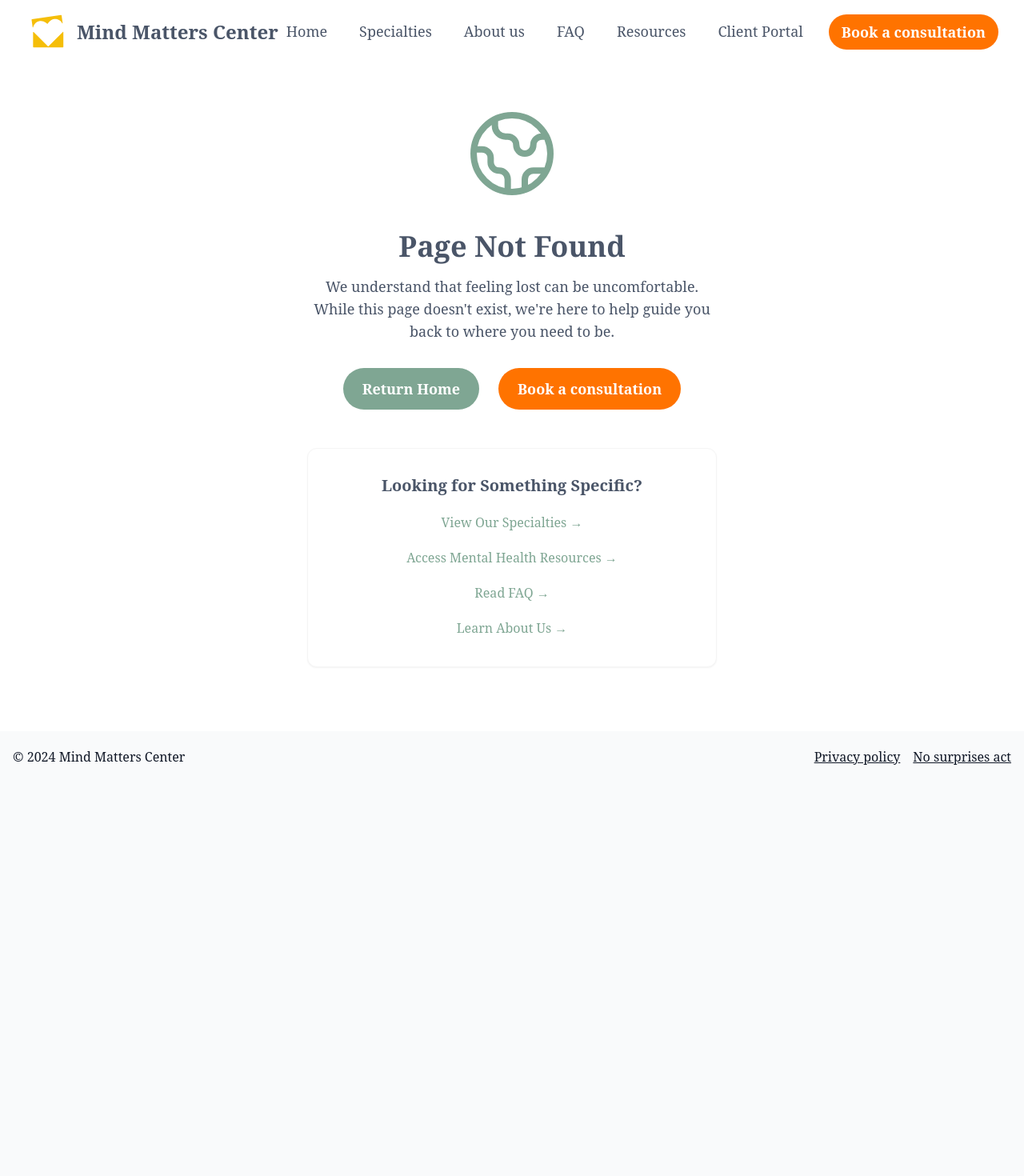
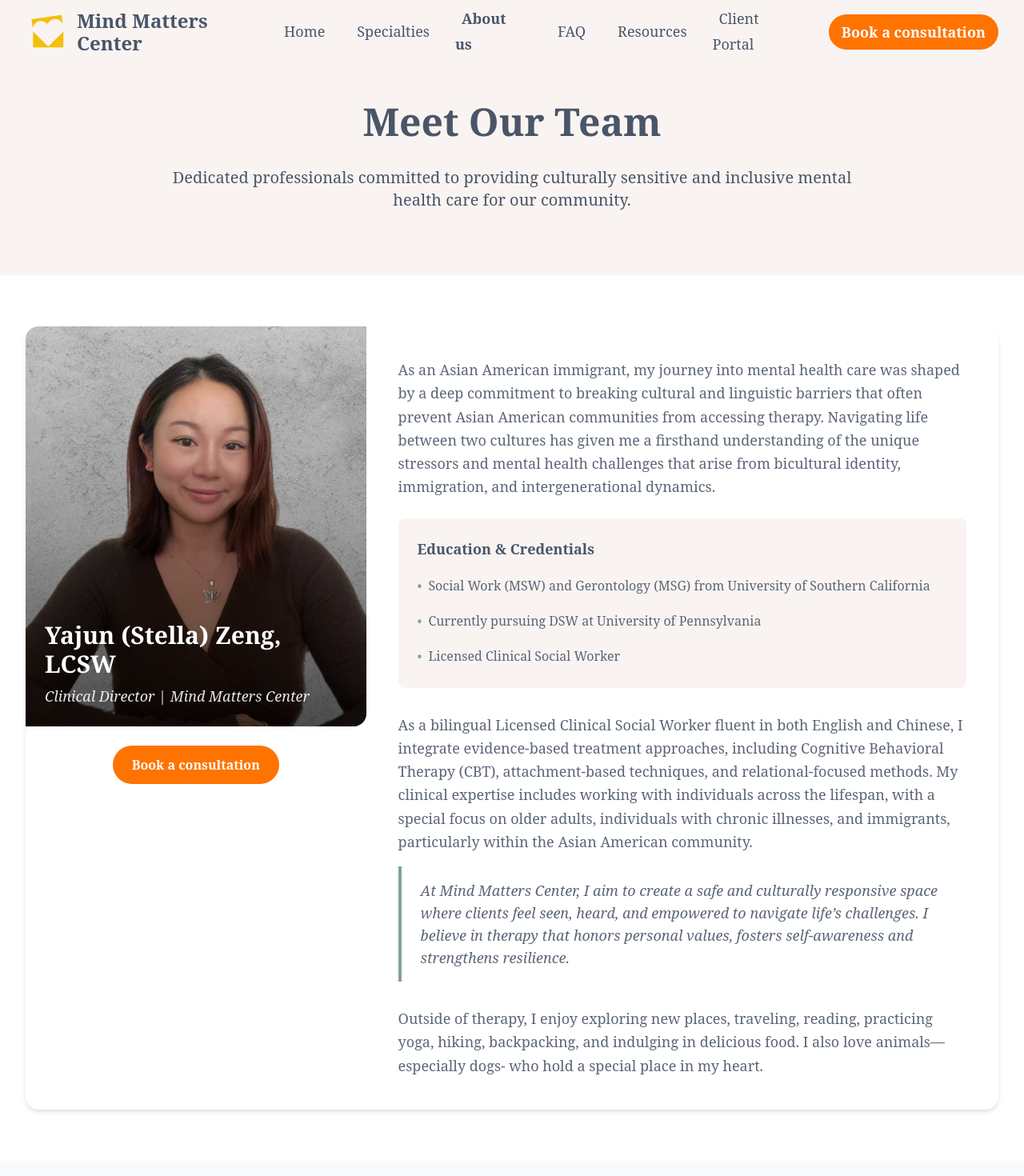
Before and after one commit to SravanthiSinha/mmc, a React (Vite) app: page /mmc/our-team in a window 1280 px wide. Shown: the top 1470 px of the page at 80% size. Before the commit the page ends 978 px from the top, so only its background shows below. Built offline with nearby package versions, Linux system fonts and the light colour scheme; a web font is replaced by a local one.

Commit message:
added our team page

```diff
--- a/src/App.jsx
+++ b/src/App.jsx
@@ -12,6 +12,7 @@ import RelationshipCounseling from './pages/Relationship-Counselling';
 import FamilyCulturalDynamics from './pages/Family-Culture-Dynamic';
 import StressBurnout from './pages/Stress-BurnOut';
 import PrivacyPolicy from './pages/PrivacyPolicy';
+import OurTeam from './pages/OurTeam';
 import NotFound from './pages/NotFound';
 
 const App = () => {
@@ -22,6 +23,7 @@ const App = () => {
         <Routes>
           <Route path="/" element={<Home />} />
           <Route path="/about" element={<About />} />
+          <Route path="/our-team" element={<OurTeam />} />
           <Route path="/faq" element={<Faq />} />
           <Route path="/resources" element={<Resources />} />
           <Route path="/specialties" element={<Specialties />} />
--- a/src/components/Layout/Navbar.jsx
+++ b/src/components/Layout/Navbar.jsx
@@ -48,7 +48,11 @@ const Navbar = () => {
         { path: '/stress-burnout', label: 'Stress & burnout' }
       ]
     },
-    { path: '/about', label: 'About us' },
+    {
+      path: '/about', label: 'About us', dropdownItems: [
+        { path: '/our-team', label: 'Our Team' }
+      ]
+    },
     { path: '/faq', label: 'FAQ' },
     { path: '/resources', label: 'Resources' },
     {
--- /dev/null
+++ b/src/pages/OurTeam.jsx
@@ -0,0 +1,124 @@
+import React from 'react';
+import { Link } from 'react-router-dom';
+import { FadeInSection } from '../components/shared/Animations';
+import ZengImg from '../assets/images/profile_pics/zeng.jpg';
+
+const OurTeam = () => {
+    return (
+        <div className="min-h-screen pt-20 sm:pt-24 md:pt-32 bg-brand-background-secondary">
+            {/* Hero Section */}
+            <section className="mb-12 sm:mb-16 md:mb-20">
+                <div className="max-w-7xl mx-auto px-4 sm:px-6 lg:px-8">
+                    <div className="text-center max-w-4xl mx-auto">
+                        <h1 className="text-2xl sm:text-3xl md:text-4xl lg:text-5xl font-serif text-brand-text-primary mb-6 sm:mb-8">
+                            Meet Our Team
+                        </h1>
+                        <p className="text-base sm:text-lg md:text-xl text-brand-text-primary">
+                            Dedicated professionals committed to providing culturally sensitive and
+                            inclusive mental health care for our community.
+                        </p>
+                    </div>
+                </div>
+            </section>
+
+            {/* Team Member Section */}
+            <section className="py-12 md:py-16 bg-brand-background-primary">
+                <div className="max-w-7xl mx-auto px-4 sm:px-6 lg:px-8">
+                    <FadeInSection>
+                        <div className="bg-white rounded-2xl shadow-md overflow-hidden flex flex-col md:flex-row">
+                            {/* Profile Image and CTA */}
+                            <div className="w-full md:w-[35%] flex flex-col">
+                                <div className="relative h-[300px] md:h-[500px] overflow-hidden rounded-br-2xl">
+                                    <img
+                                        src={ZengImg}
+                                        alt="Yajun (Stella) Zeng"
+                                        className="w-full h-full object-cover"
+                                    />
+                                    <div className="absolute inset-0 bg-gradient-to-t from-black/60 via-black/20 to-transparent"></div>
+
+                                    {/* Name and Title Overlay */}
+                                    <div className="absolute bottom-0 left-0 right-0 p-6">
+                                        <h2 className="text-2xl md:text-3xl font-serif mb-2 text-white">
+                                            Yajun (Stella) Zeng, LCSW
+                                        </h2>
+                                        <p className="text-lg text-white/90 italic">
+                                            Clinical Director | Mind Matters Center
+                                        </p>
+                                    </div>
+                                </div>
+
+                                {/* Consultation Button */}
+                                <div className="text-center py-6">
+                                    <Link
+                                        to="/book-consultation"
+                                        className="inline-block bg-brand-coral text-white text-base font-bold
+                    px-6 py-3 rounded-full hover:bg-brand-coralLight transition-all duration-200
+                    hover:transform hover:scale-105 active:scale-95"
+                                    >
+                                        Book a consultation
+                                    </Link>
+                                </div>
+                            </div>
+
+                            {/* Bio Content */}
+                            <div className="w-full md:w-[65%] p-6 sm:p-8 md:p-10">
+                                <div className="space-y-8">
+                                    <div className="space-y-6">
+                                        <p className="text-lg text-brand-text-primary/90 leading-relaxed">
+                                            As an Asian American immigrant, my journey into mental health care was shaped by a deep commitment
+                                            to breaking cultural and linguistic barriers that often prevent Asian American communities from
+                                            accessing therapy. Navigating life between two cultures has given me a firsthand understanding
+                                            of the unique stressors and mental health challenges that arise from bicultural identity,
+                                            immigration, and intergenerational dynamics.
+                                        </p>
+                                        <div className="bg-brand-background-secondary p-6 rounded-lg">
+                                            <h3 className="text-lg font-semibold text-brand-text-primary mb-4">Education & Credentials</h3>
+                                            <ul className="space-y-3 text-brand-text-primary/90">
+                                                <li className="flex items-start gap-2">
+                                                    <span className="text-brand-sage">•</span>
+                                                    <span>Social Work (MSW) and Gerontology (MSG) from University of Southern California</span>
+                                                </li>
+                                                <li className="flex items-start gap-2">
+                                                    <span className="text-brand-sage">•</span>
+                                                    <span>Currently pursuing DSW at University of Pennsylvania</span>
+                                                </li>
+                                                <li className="flex items-start gap-2">
+                                                    <span className="text-brand-sage">•</span>
+                                                    <span>Licensed Clinical Social Worker</span>
+                                                </li>
+                                            </ul>
+                                        </div>
+                                    </div>
+
+                                    <div className="space-y-4">
+                                        <p className="text-lg text-brand-text-primary/90 leading-relaxed">
+                                            As a bilingual Licensed Clinical Social Worker fluent in both English and Chinese,
+                                            I integrate evidence-based treatment approaches, including Cognitive Behavioral Therapy (CBT),
+                                            attachment-based techniques, and relational-focused methods.
+                                            My clinical expertise includes working with individuals across the lifespan, with a special focus on older adults,
+                                            individuals with chronic illnesses, and immigrants, particularly within the Asian American community.
+                                        </p>
+
+                                        <blockquote className="border-l-4 border-brand-sage pl-6 py-4">
+                                            <p className="text-lg italic text-brand-text-primary/90">
+                                                At Mind Matters Center, I aim to create a safe and culturally responsive space where clients feel seen, heard, and empowered to navigate life’s challenges.
+                                                I believe in therapy that honors personal values, fosters self-awareness and strengthens resilience.
+                                            </p>
+                                        </blockquote>
+
+                                        <p className="text-lg text-brand-text-primary/90 leading-relaxed pt-4">
+                                            Outside of therapy, I enjoy exploring new places, traveling, reading, practicing yoga, hiking, backpacking, and indulging in delicious food.
+                                            I also love animals—especially dogs- who hold a special place in my heart.
+                                        </p>
+                                    </div>
+                                </div>
+                            </div>
+                        </div>
+                    </FadeInSection>
+                </div>
+            </section>
+        </div>
+    );
+};
+
+export default OurTeam;
```
Also changed, not shown: src/assets/images/profile_pics/zeng.jpg (added).
